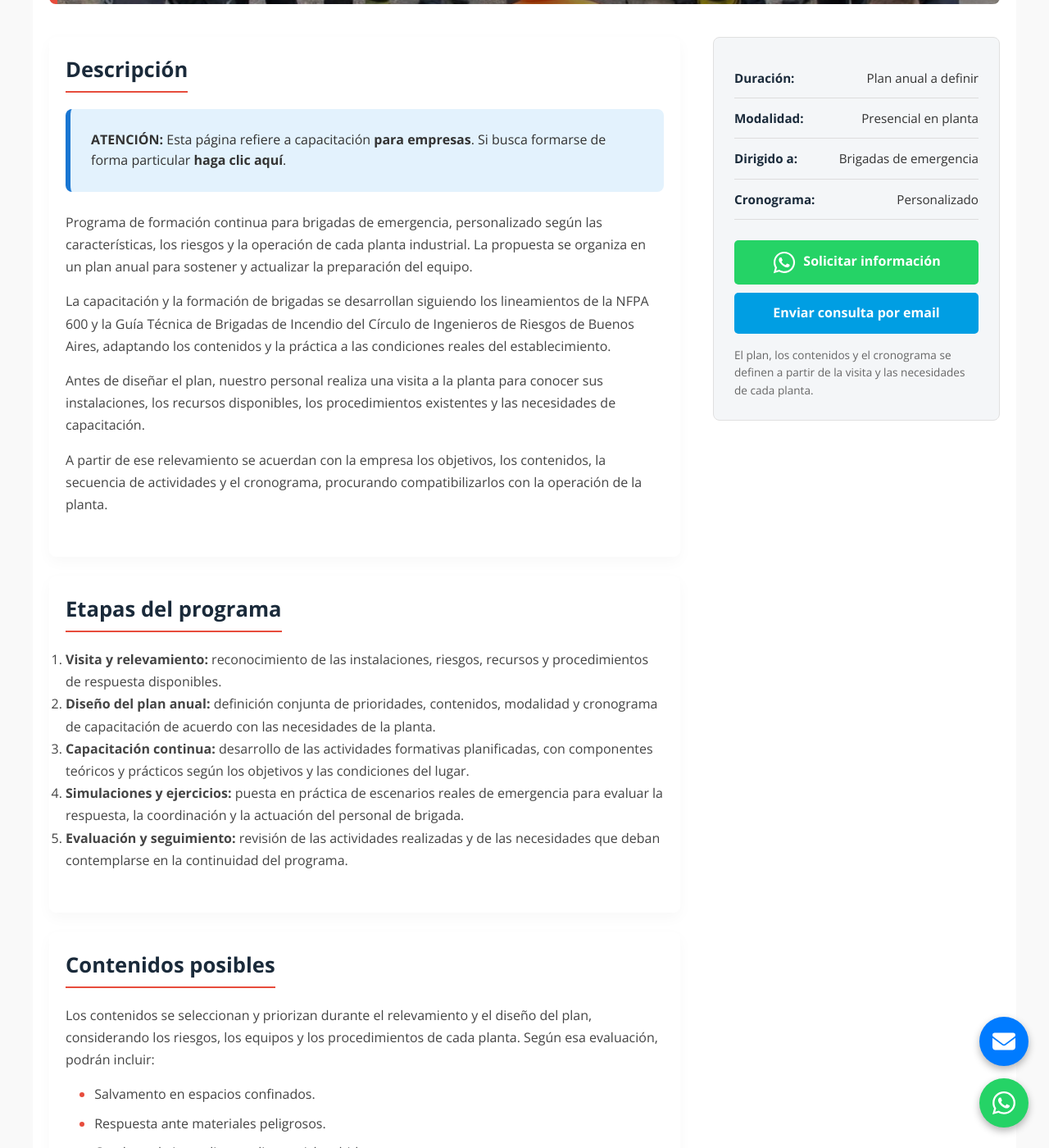
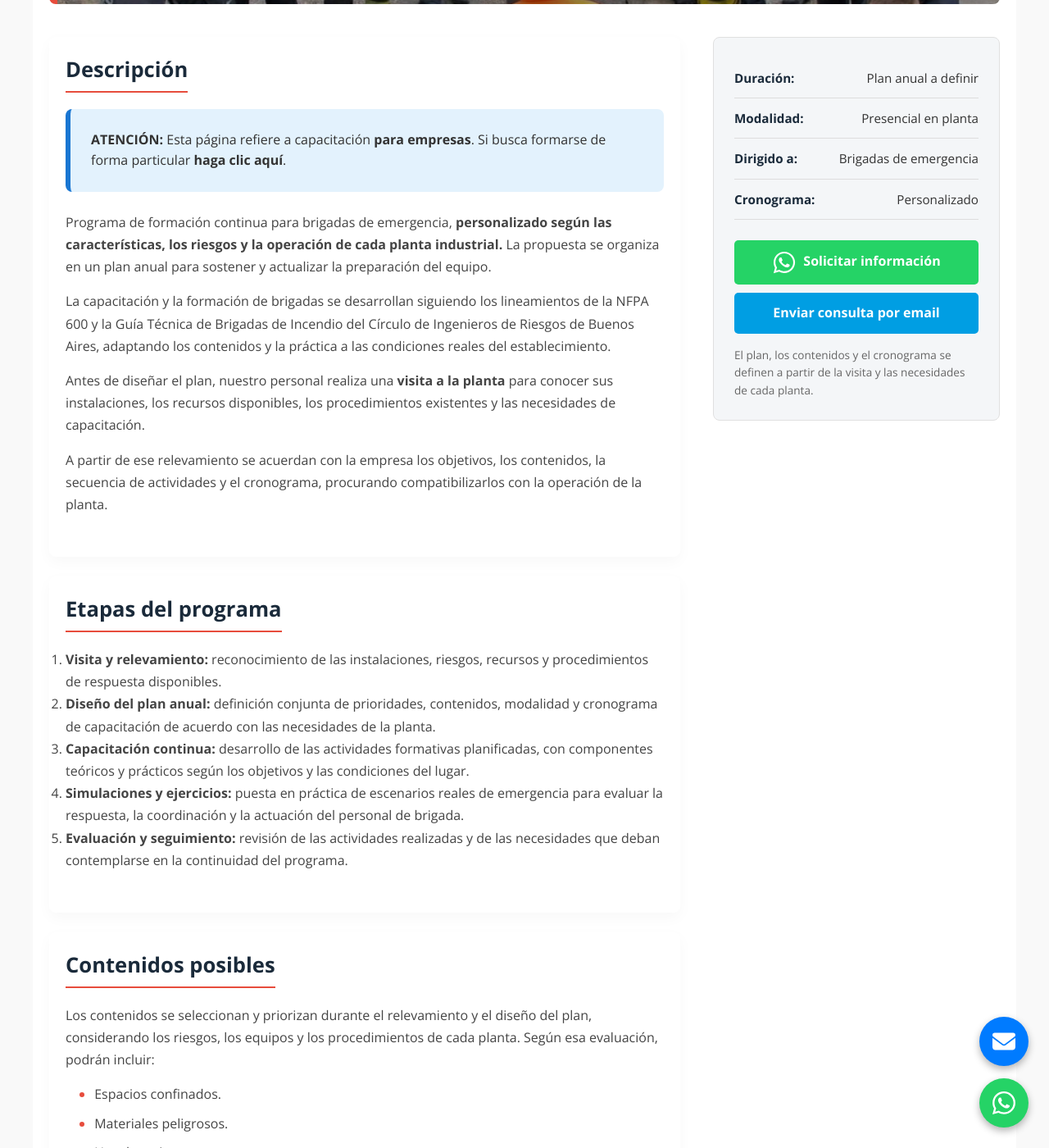
Before and after one commit to martov1/EDSI-nuevo-sitio, a Jekyll site: the page built from empresas/formacion-integral-brigadas.html, in a window 1280 px wide and 1400 px high, scrolled down 366 px. Shown: the whole window at 82% size. Built offline with Jekyll 4.4.1, drawn with Linux system fonts in a browser that asks for light colours; some of the changed text lies outside the part shown.

Commit message:
Mejoras de textos

```diff
--- a/empresas/formacion-integral-brigadas.html
+++ b/empresas/formacion-integral-brigadas.html
@@ -33,9 +33,12 @@ redirect_from:
         <div class="description-box">
           <p>
             Programa de formación continua para brigadas de emergencia,
-            personalizado según las características, los riesgos y la operación
-            de cada planta industrial. La propuesta se organiza en un plan anual
-            para sostener y actualizar la preparación del equipo.
+            <b
+              >personalizado según las características, los riesgos y la
+              operación de cada planta industrial.</b
+            >
+            La propuesta se organiza en un plan anual para sostener y actualizar
+            la preparación del equipo.
           </p>
           <p>
             La capacitación y la formación de brigadas se desarrollan siguiendo
@@ -45,9 +48,10 @@ redirect_from:
             establecimiento.
           </p>
           <p>
-            Antes de diseñar el plan, nuestro personal realiza una visita a la
-            planta para conocer sus instalaciones, los recursos disponibles, los
-            procedimientos existentes y las necesidades de capacitación.
+            Antes de diseñar el plan, nuestro personal realiza una
+            <b>visita a la planta</b> para conocer sus instalaciones, los
+            recursos disponibles, los procedimientos existentes y las
+            necesidades de capacitación.
           </p>
           <p>
             A partir de ese relevamiento se acuerdan con la empresa los
@@ -100,14 +104,12 @@ redirect_from:
             procedimientos de cada planta. Según esa evaluación, podrán incluir:
           </p>
           <ul>
-            <li>Salvamento en espacios confinados.</li>
-            <li>Respuesta ante materiales peligrosos.</li>
-            <li>Combate de incendios mediante nichos hidrantes.</li>
-            <li>
-              Combate de incendios mediante carros de espuma y agentes
-              espumógenos.
-            </li>
-            <li>Uso de equipos de respiración autónoma.</li>
+            <li>Espacios confinados.</li>
+            <li>Materiales peligrosos.</li>
+            <li>Uso de extintores.</li>
+            <li>Uso de nichos hidrante.</li>
+            <li>Uso de agentes espumógenos.</li>
+            <li>Equipos autónomos ERA.</li>
             <li>Movilización de víctimas.</li>
             <li>
               Tácticas de combate de incendios, corte de propagación y
```
